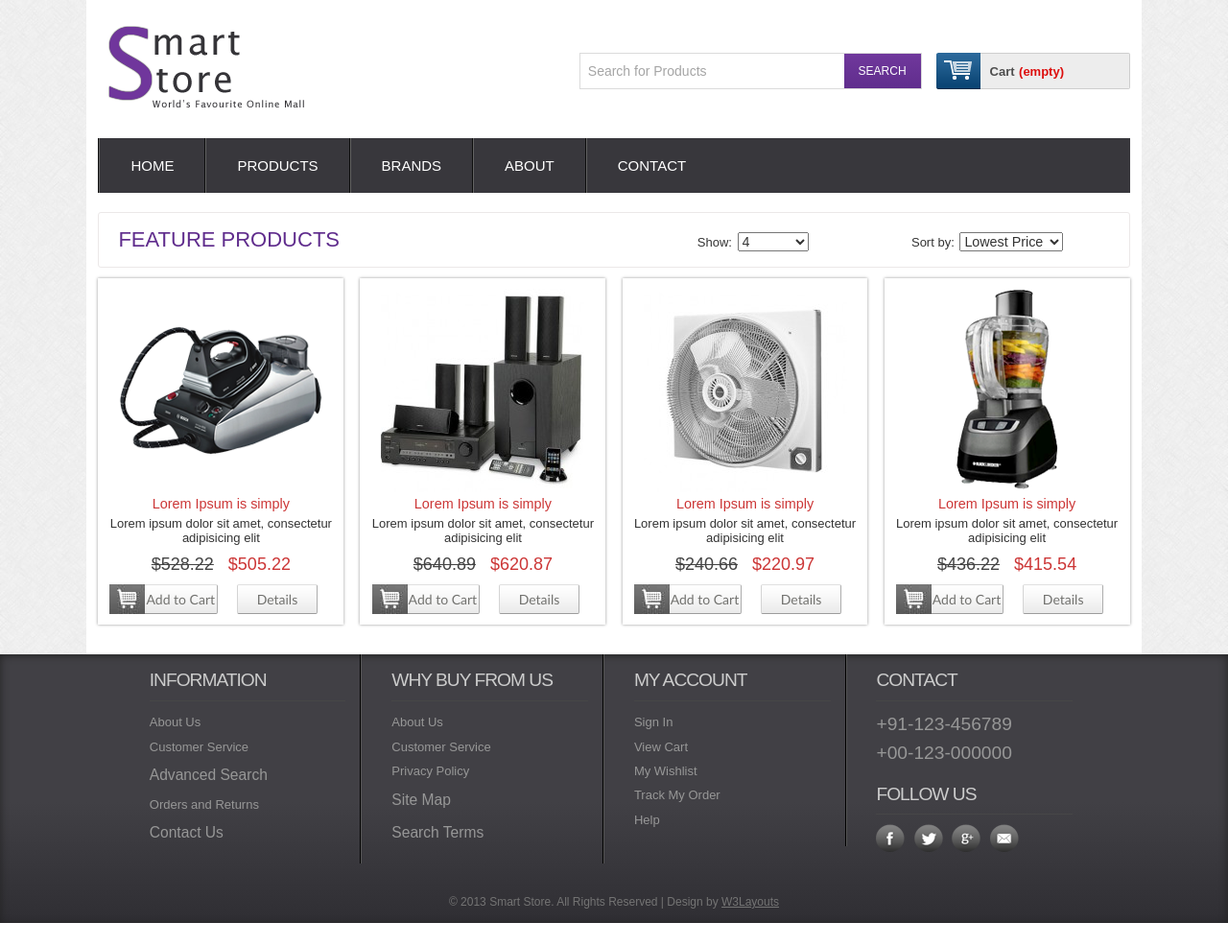
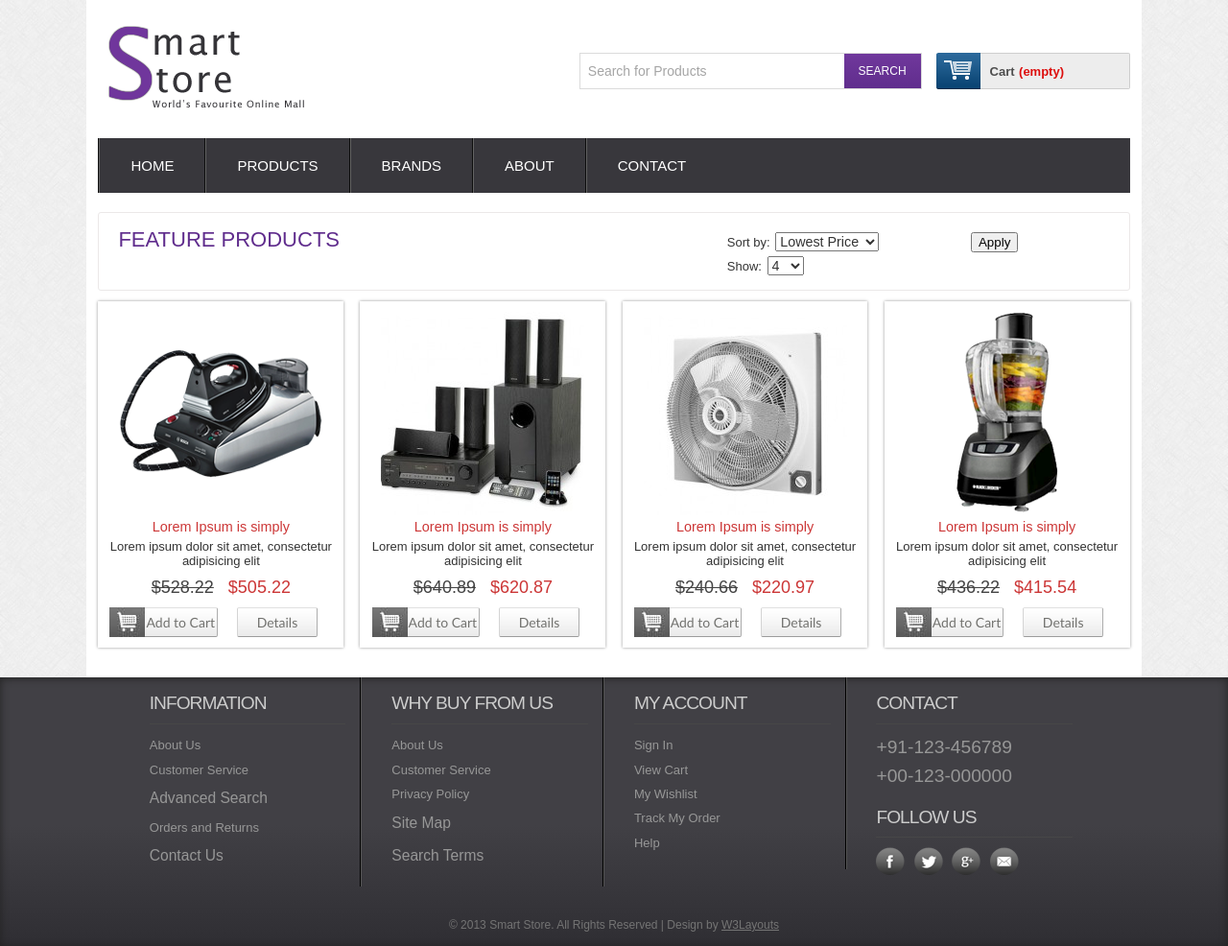
Before and after one commit to AlexP007/specialist_php2_project, a PHP site: page / in a window 1280 px wide. Shown: the whole page at 96% size. Before the commit the page ends 962 px from the top, so only its background shows below. Run offline with PHP 8.4, Linux system fonts and the light colour scheme; some web fonts are replaced.

Commit message:
[i] apply filter

```diff
--- a/css/style.css
+++ b/css/style.css
@@ -687,10 +687,10 @@ ul.sub-menu.list-unstyled.sub-menu3 {
 	color:#602D8D;
 	text-transform:uppercase;
 }
-.sort,.show{
+.sort,.show, .apply{
 	float:right;
 	width:14%;
-	margin-left:1.6%;
+	margin-left:4.6%;
 	padding-top:5px;
 }
 .sort p,.show p{
--- a/index.php
+++ b/index.php
@@ -5,15 +5,15 @@
                 <div class="heading">
                     <h3>Feature Products</h3>
                 </div>
+                <form>
+                    <div class="apply">
+                        <button>Apply</button>
+                    </div>
                     <div class="sort">
                         <p>Sort by:
                             <select>
                                 <option>Lowest Price</option>
                                 <option>Highest Price</option>
-                            <option>Lowest Price</option>
-                            <option>Lowest Price</option>
-                            <option>Lowest Price</option>
-                            <option>In Stock</option>
                             </select>
                         </p>
                     </div>
@@ -24,11 +24,10 @@
                                 <option>8</option>
                                 <option>12</option>
                                 <option>16</option>
-                            <option>20</option>
-                            <option>In Stock</option>
                             </select>
                         </p>
                     </div>
+                </form>
                 <div class="clear"></div>
             </div>
             <div class="section group">
```
Lines whose indentation alone changed are shown as unchanged.
